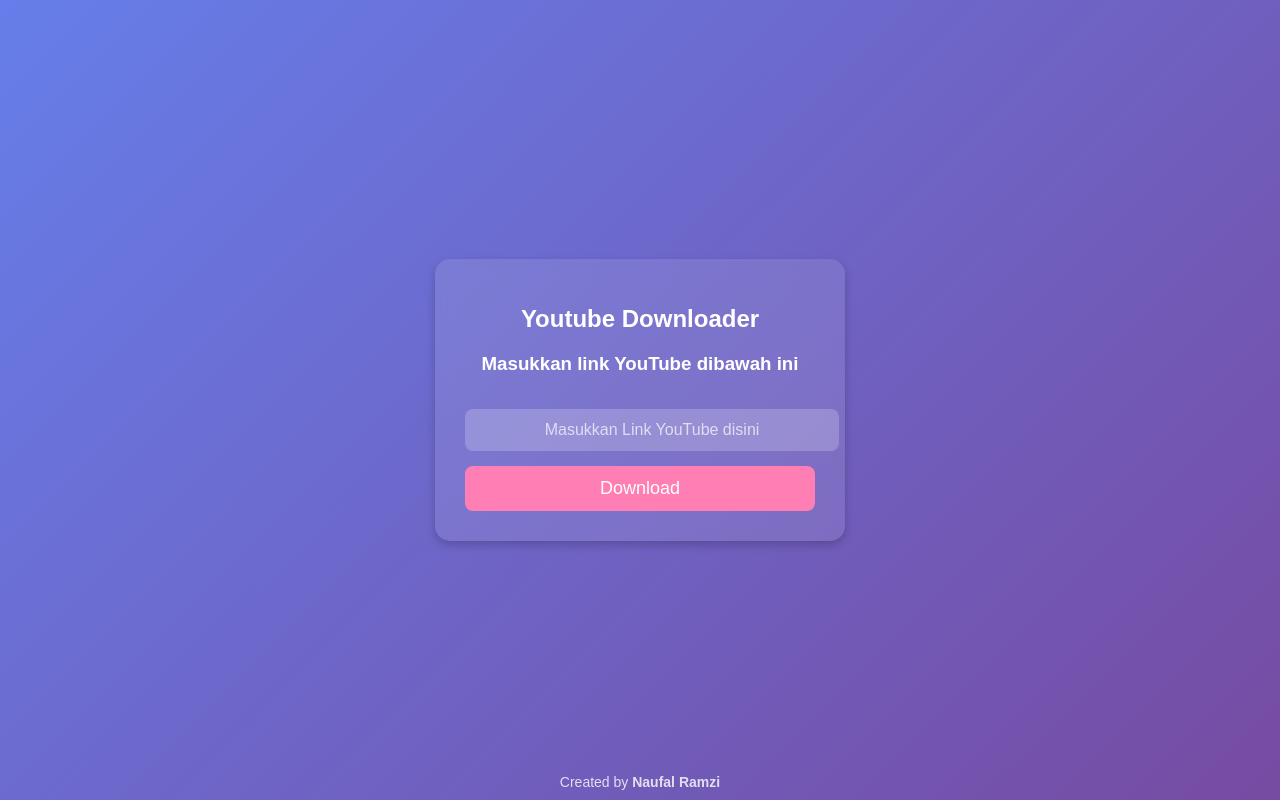
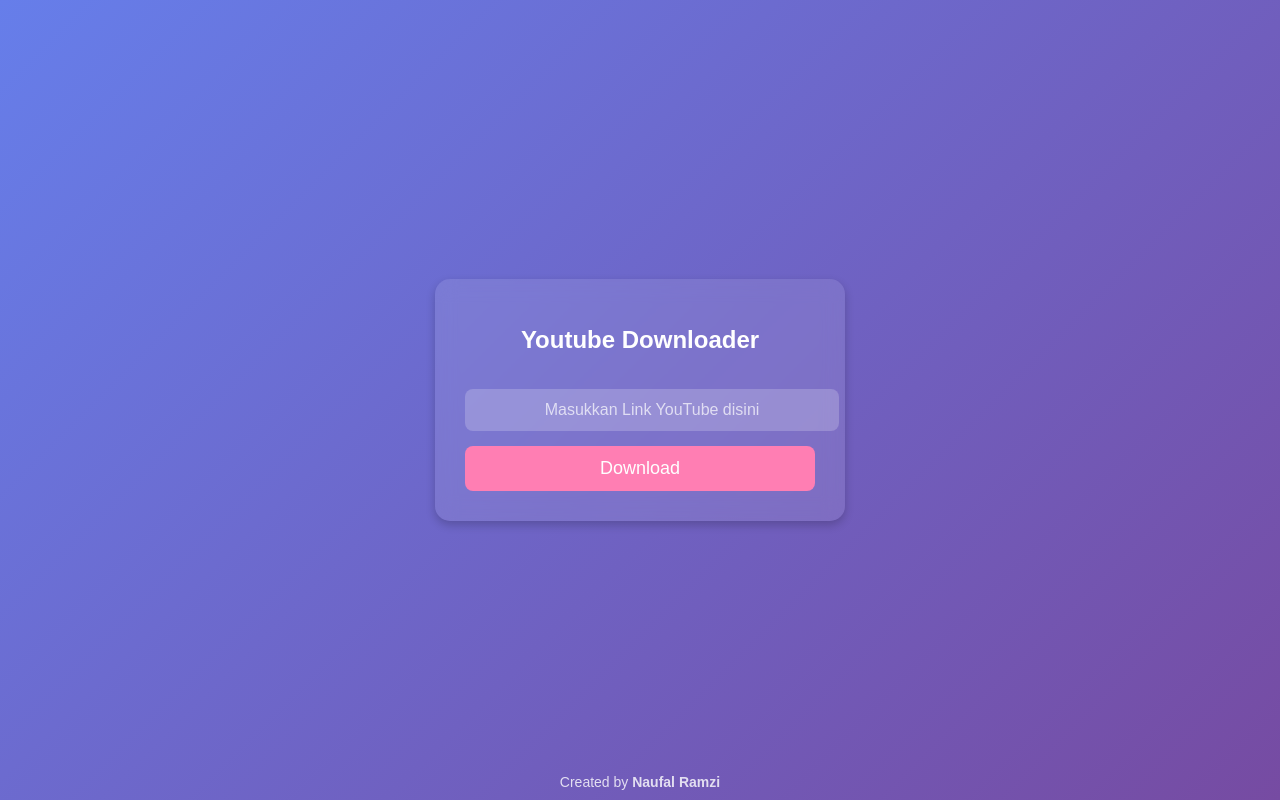
Before and after one commit to NFRamz/YT-Downloader, a plain HTML site: page templates/index.html in a window 1280 px wide. Drawn offline with Linux system fonts and the light colour scheme.

Commit message:
Update index.html

```diff
--- a/templates/index.html
+++ b/templates/index.html
@@ -93,7 +93,7 @@
 
     <div class="container">
         <h1>Youtube Downloader </h1>
-        <h3>Masukkan link YouTube dibawah ini</h3>
+
         <form action="/download" method="POST">
             <input type="text" id="url" name="url" placeholder="Masukkan Link YouTube disini" required>
             <button type="submit">Download</button>
```
